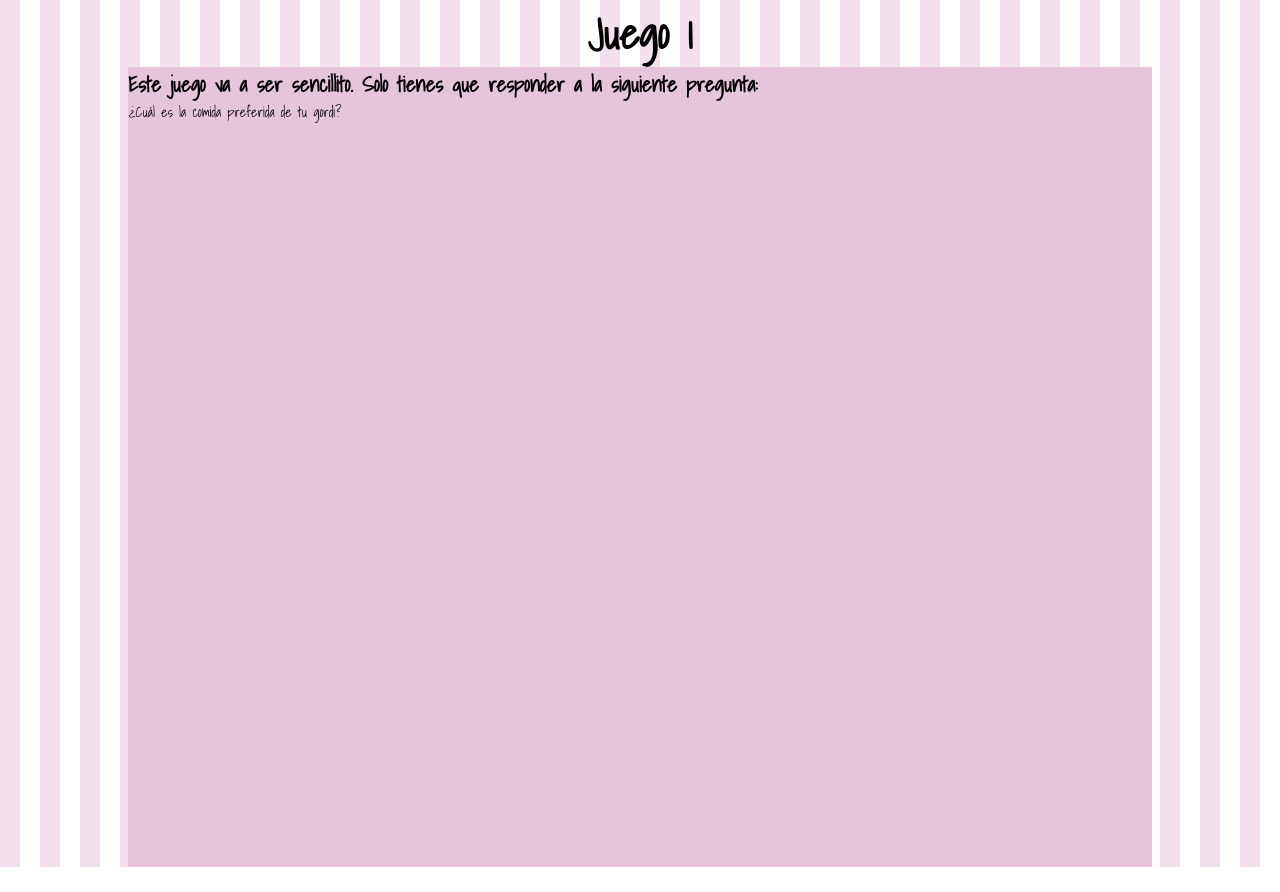
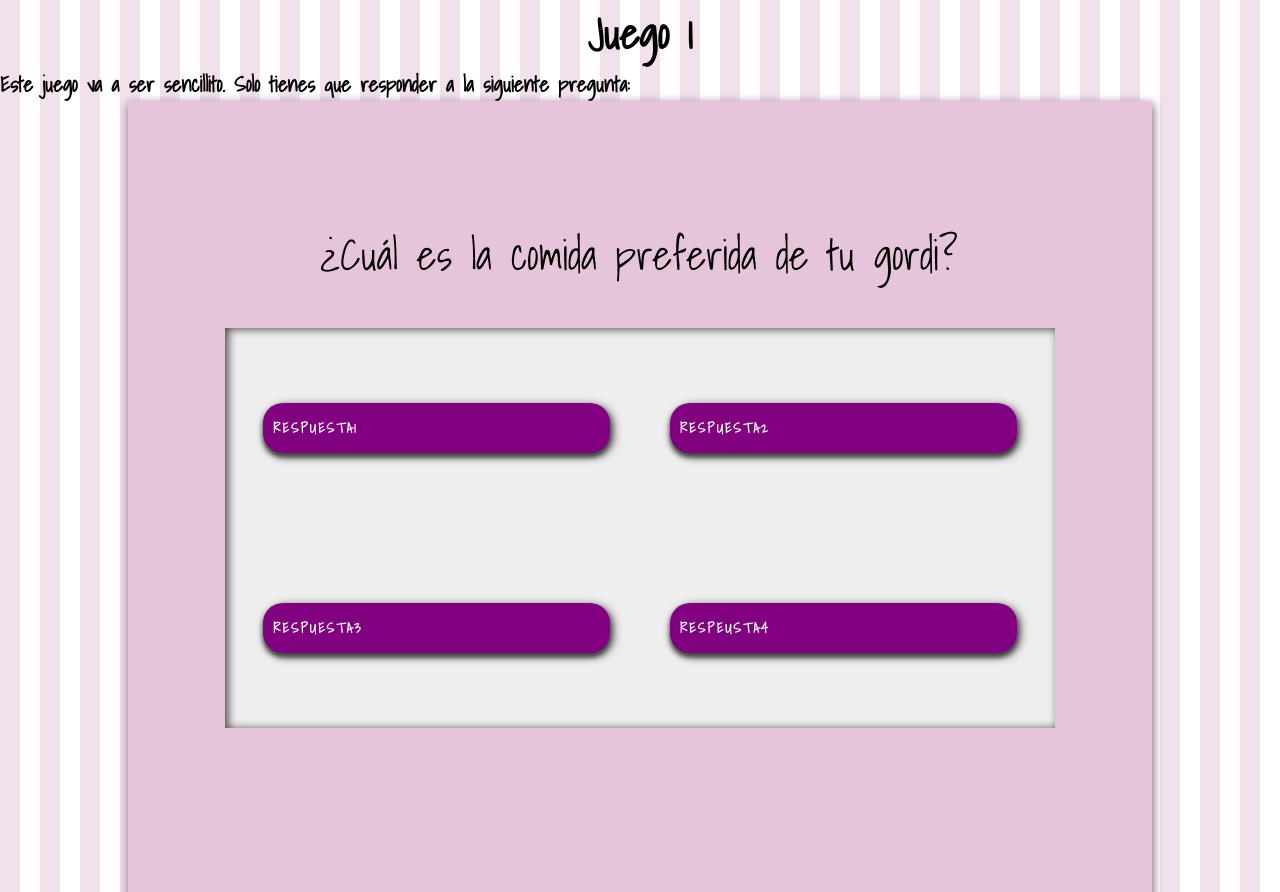
Before and after one commit to Isaac-M-M/BrowserGame, a plain HTML site: page pages/juego.html in a window 1280 px wide. Shown: the top 892 px of the page. Before the commit the page ends 867 px from the top, so only its background shows below. Drawn offline with Linux system fonts and the light colour scheme.

Commit message:
primer juego

```diff
--- a/pages/juego.html
+++ b/pages/juego.html
@@ -10,18 +10,30 @@
 </head>
 <body>
     <h1>Juego 1</h1>
+    <h2>Este juego va a ser sencillito. Solo tienes que responder a la siguiente pregunta:</h2>
     <div id="contenedor">
-    <div class="instruccion">
-    <h2>Este juego va a ser sencillito. Solo tienes que responder a la siguiente pregunta:</h2>
-    <div class="pregunta">¿Cuál es la comida preferida de tu gordi?</div>
-
-        <div class="respuesta"></div>
-        <div class="respuesta"></div>
-        <div class="respuesta"></div>
-        <div class="respuesta"></div>
 
 
+            <div id="contenedor_juego">
+                <div class="caja_pregunta"><p class="pregunta">¿Cuál es la comida preferida de tu gordi?</p></div>
+                    <div id="contenedor_respuestas">
+
+                        <div id="respuesta1" class="caja_respuesta">
+                            <p class="respuesta">Respuesta1</p>
+                        </div>
+                        <div id="respuesta2" class="caja_respuesta">
+                            <p class="respuesta">Respuesta2</p>
+                        </div>
+                        <div id="respuesta3" class="caja_respuesta">
+                            <p class="respuesta">Respuesta3</p>
+                        </div>
+                        <div id="respuesta4" class="caja_respuesta">
+                            <p class="respuesta">Respeusta4</p>
+                        </div>
+                    </div>
+                 </div>
+            </div>
+
     </div>
-</div>
 </body>
 </html>
--- a/styles/styles_juego.css
+++ b/styles/styles_juego.css
@@ -26,18 +26,68 @@ h1{
 #contenedor{
     display: flex;
     margin: 0 auto;
-    justify-content: left;
+    justify-content: center;
+    align-items: center;
     width: 80%;
     height: 800px;
     background-color:rgb(230, 196, 218) ;
+    box-shadow: 1px 3px 10px rgb(117, 90, 117);
+    margin-bottom: 50px;
 }
 
+#contenedor_juego{
+    display: flex;
+    width: 90%;
+    height: 600px;
+    flex-direction: column;
+   align-items: center;
+}
 
-#pregunta{
+.caja_pregunta{
+    margin-top: 20px;
+    width: 70%;
+    height: fit-content;
+}
 
+.caja_pregunta .pregunta{
+    font-size: 3em;
+}
+
+#contenedor_respuestas{
+    width: 90%;
+    height: 400px;
+    margin-top: 40px;
+    display: flex;
+    justify-content: center;
+    flex-wrap: wrap;
+    align-items: center;
+    background-color: rgb(238, 238, 238);
+    box-shadow: 3px 1px 10px #444 inset;
+}
+
+.caja_respuesta{
+
+    width:40%;
+    height: 40px;
+    background-color: purple;
+    box-shadow: 3px 3px 10px #444, 0px 4px 5px #444;
+    color: white;
+    margin: 30px;
+    padding: 5px;
+    padding-left: 10px;
+    border-radius: 20px;
+    text-transform: uppercase;
+    letter-spacing: 2px;
+    transition: all 300ms;
+    cursor: pointer;
 
 }
-#respuesta{
 
+.caja_respuesta:hover{
+    scale: 1.2;
+}
 
+.caja_respuesta .respuesta{
+    margin-top: 9px;
+    font-weight: 900;
 }
```
